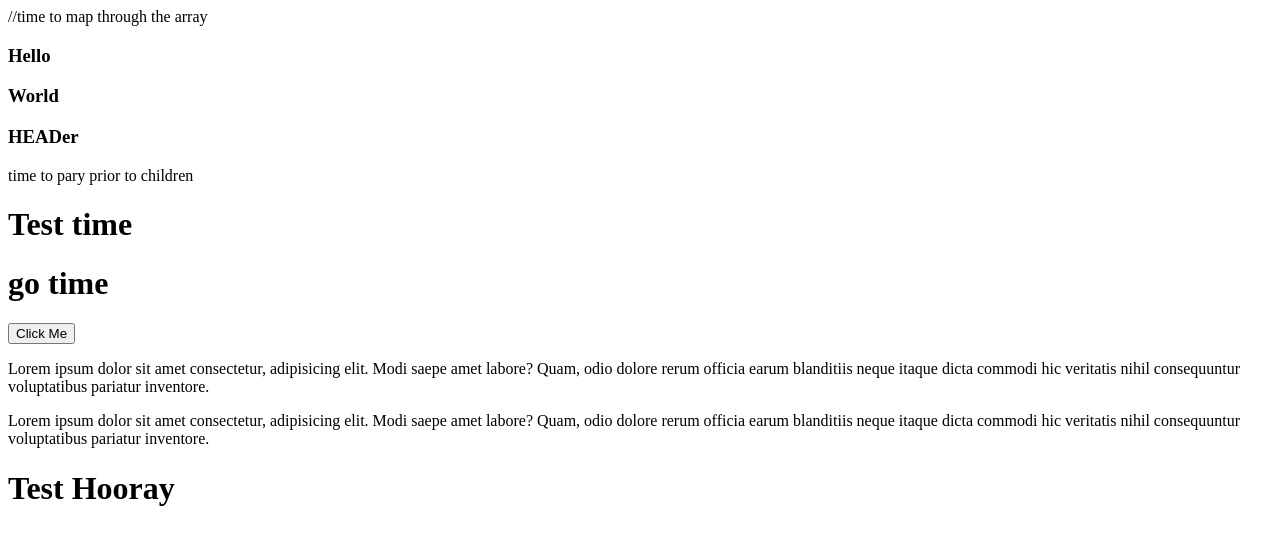
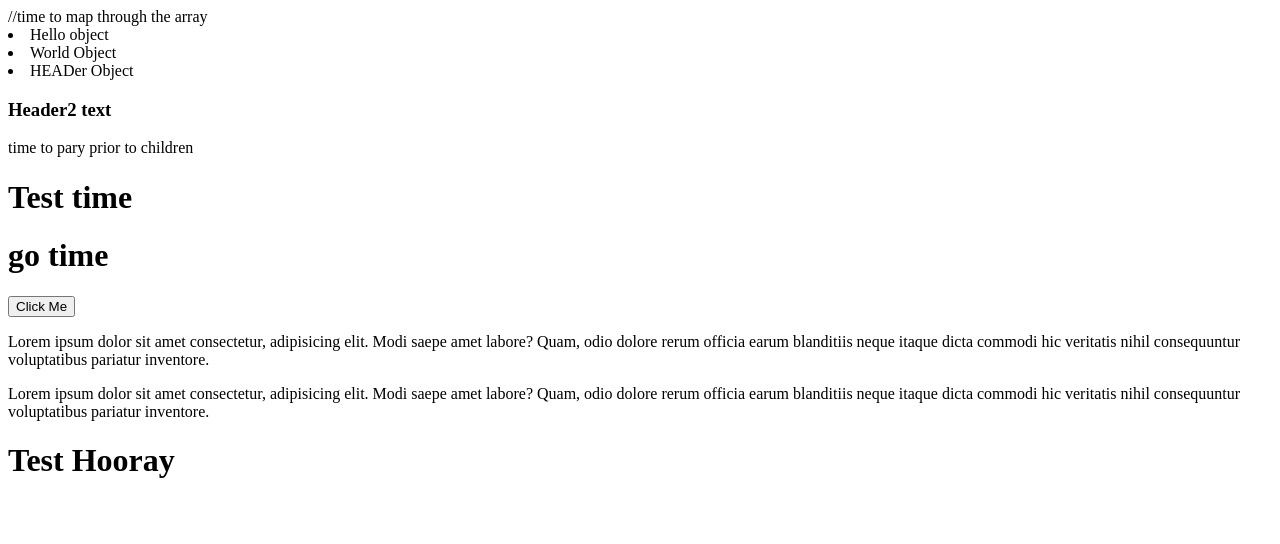
Before and after one commit to Rxjas/react-practice, a React (Create React App) app: page / in a window 1280 px wide. Shown: the top 544 px of the page. Built offline with nearby package versions, Linux system fonts and the light colour scheme.

Commit message:
Note to self, never make the keys in an onject the same

```diff
--- a/src/App.js
+++ b/src/App.js
@@ -3,23 +3,25 @@ import Header from './header'
 import Header2 from './header2'
 import { Message, Message2 } from './message'
 
-const headerData = [
-  {text: 'Hello'},
-  {text: 'World'},
-  {text: 'HEADer'}
-]
+const headerData = {text: 'Hello object', text1: 'World Object', text2: 'HEADer Object'};
+
+
 
 function App() {
   return (
     <>
     //time to map through the array
-    {headerData.map((data) => {
+    {/* {headerData.map((data, index) => {
 
       //return the header element per every item
       return(
-        <Header2 text={data.text}></Header2>
+        <Header2
+        text={data.text}
+        key={index}
+        ></Header2>
       )
-    })}
+    })} */}
+    <Header2 title='Header2 text' text={headerData} ></Header2>
 
     <Header myTitle = "go time">
       <h1>Test time</h1>
--- a/src/header2.jsx
+++ b/src/header2.jsx
@@ -1,9 +1,32 @@
 import React from 'react';
 
+const headerData = {text: 'Hello object', text: 'World Object', text: 'HEADer Object'};
+const headerData2= [{text: 'Hello'}, {text: 'World'}, {text: 'HEADer'}];
+
 function Header2 (props){
+  console.log(Object.keys(props.text))
+
     return(
         <>
-        <h3>{props.text}</h3>
+        {/* <div>
+         {headerData2.map((data, index) => {
+            //return the header element per every item
+            return(
+                <p key={index}>{data.text}</p>
+            )
+        })}
+        </div> */}
+
+        <div>
+         {Object.keys(props.text).map((key) => {
+             return(
+                 <li >{props.text[key]}</li>
+             )
+         })}
+        </div>
+
+
+        <h3>{props.title}</h3>
         </>
     )
 };
```
